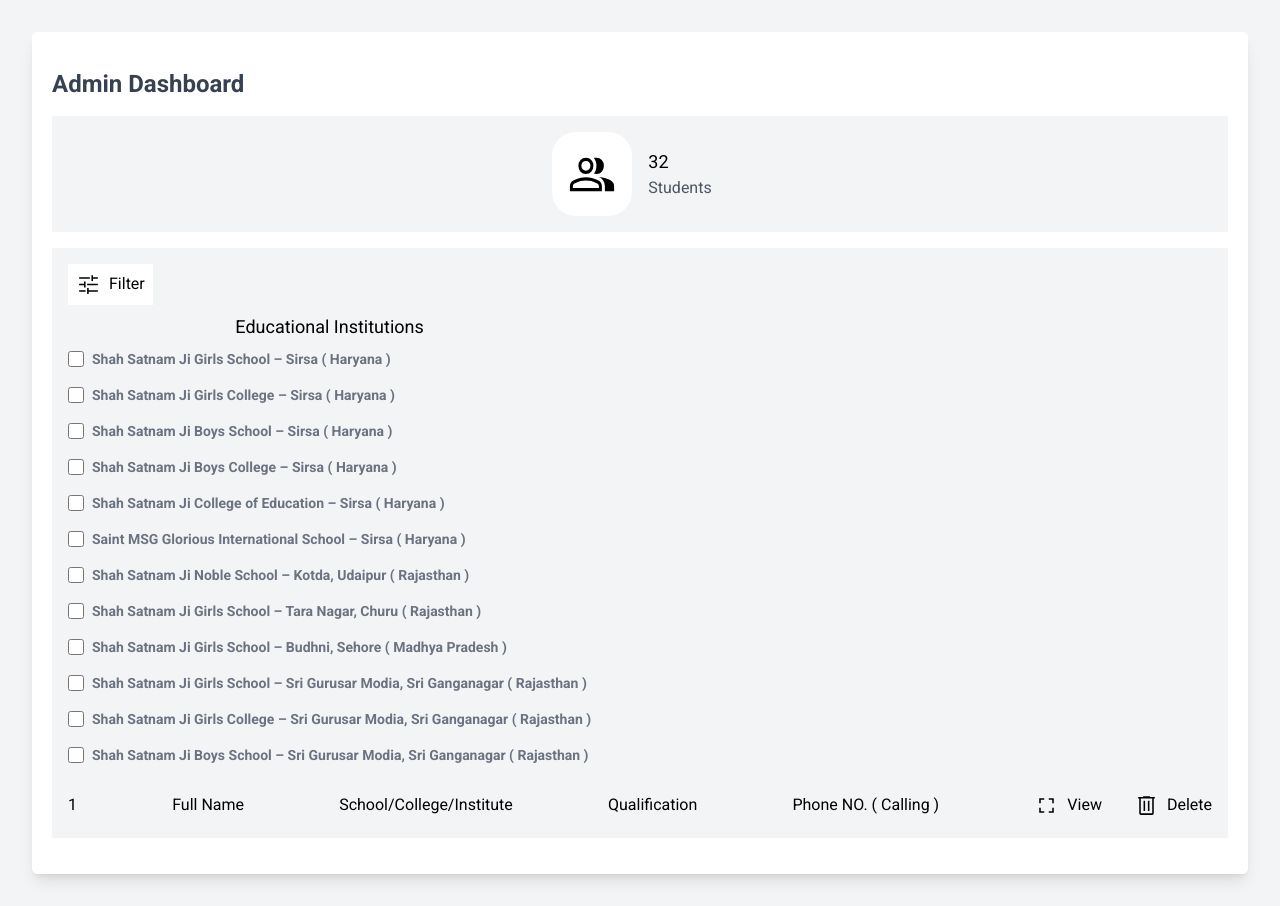
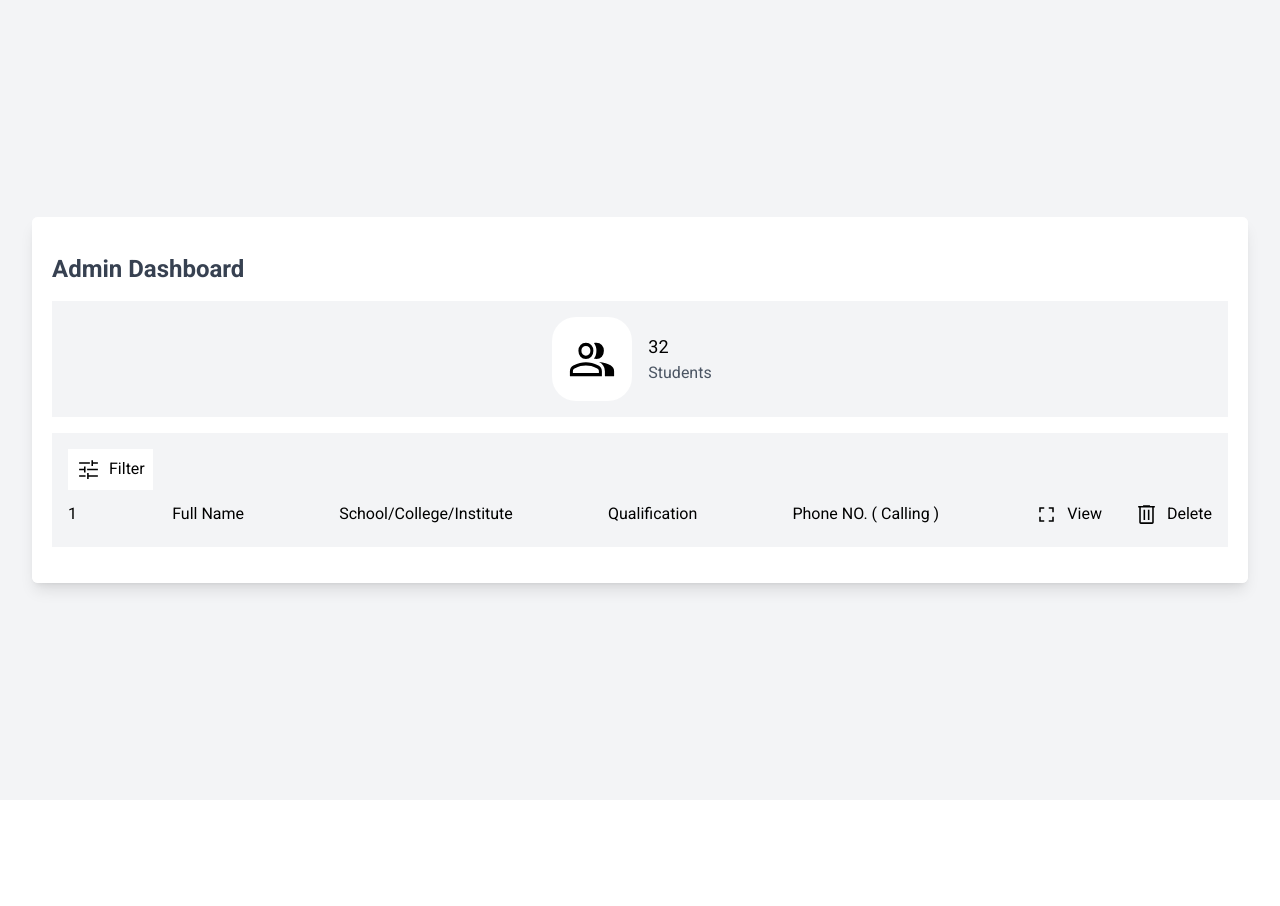
Before and after one commit to The-Anmol/react_ex-student_biodata, a React (Create React App) app: page /admin in a window 1280 px wide. After the commit the page ends 800 px from the top, so only its background shows below. Built offline with nearby package versions, Linux system fonts and the light colour scheme.

Commit message:
add: fixed on load filter option hide

```diff
--- a/src/Admin.js
+++ b/src/Admin.js
@@ -33,7 +33,7 @@
                 <img  src="./Asset/Icon/filter.svg" height={25} width={25} alt="" />Filter
                </button>
                <div className='grid grid-cols-1 justify-between xl:grid-cols-2'>
-                <div className={filterToggled ? "hide" : "show"} >
+                <div className={filterToggled ? "show" : "hide"} >
                   <div className=' w-ful text-center justify-center mb-4'>
                       <div className='text-lg' >Educational Institutions</div>
                       <div className="flex items-center space-x-2 py-2">
```
